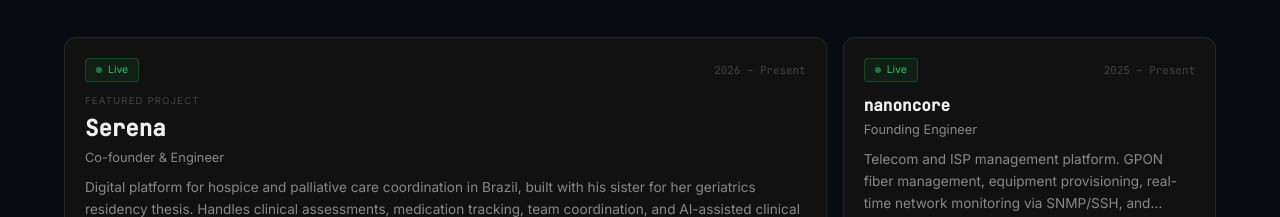
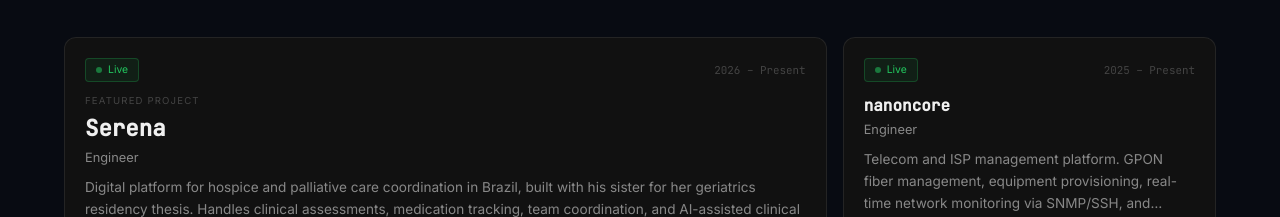
Before and after one commit to MarksonMarcolino/portfolio, a Vue app: page / in a window 1280 px wide. Shown: the part 1740-1957 px from the top of the page. Built offline with nearby package versions, Linux system fonts and the light colour scheme.

Commit message:
fix: simplify Serena and nanoncore roles to Engineer

```diff
--- a/src/data/projects.js
+++ b/src/data/projects.js
@@ -2,7 +2,7 @@
   {
     id: 'serena',
     name: 'Serena',
-    role: 'Co-founder & Engineer',
+    role: 'Engineer',
     status: 'live',
     year: '2026 – Present',
     description: 'Digital platform for hospice and palliative care coordination in Brazil, built with his sister for her geriatrics residency thesis. Handles clinical assessments, medication tracking, team coordination, and AI-assisted clinical decisions. LGPD and ANVISA compliant.',
@@ -15,7 +15,7 @@
   {
     id: 'nanoncore',
     name: 'nanoncore',
-    role: 'Founding Engineer',
+    role: 'Engineer',
     status: 'live',
     year: '2025 – Present',
     description: 'Telecom and ISP management platform. GPON fiber management, equipment provisioning, real-time network monitoring via SNMP/SSH, and metrics dashboards.',
```
